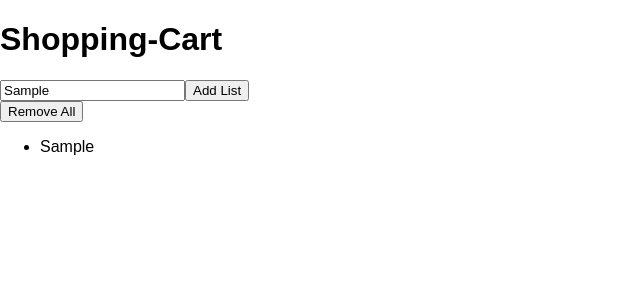
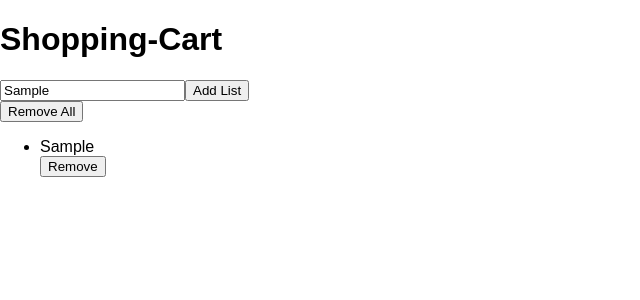
Before and after one commit to nishadunnisa/shopping-cart, a React (Create React App) app: page / in a window 1280 px wide. Both pictures are taken after typing "Sample" into the empty fields and a click on the button "Add List". Shown: the top 300 px of the page, without its empty margins (0-640 px from the left). Built offline with nearby package versions, Linux system fonts and the light colour scheme.

Commit message:
add remove button

```diff
--- a/src/App.js
+++ b/src/App.js
@@ -5,7 +5,7 @@ class App extends React.Component {
     super(props);
     this.handleRemoveAll = this.handleRemoveAll.bind(this);
     this.handleAddOptions = this.handleAddOptions.bind(this);
-
+    this.handleRemoveOption = this.handleRemoveOption.bind(this);
     this.state = {
       options: []
     };
@@ -15,6 +15,12 @@ class App extends React.Component {
     this.setState({ options: [] });
   }
 
+  handleRemoveOption(optionToRemove) {
+    this.setState((prevState) => ({
+      options: prevState.options.filter((option) => option !== optionToRemove)
+    }));
+  }
+
   handleAddOptions(option) {
 
     if (!option) {                                           //if there is no string
@@ -22,12 +28,7 @@ class App extends React.Component {
     } else if (this.state.options.indexOf(option) > 1) {
       return 'This option already exists';
     }
-
-    this.setState((prevState) => {
-      return {
-        options: prevState.options.concat([option])
-      };
-    });
+    this.setState((prevState) => ({ options: prevState.options.concat([option]) }));
   }
 
   render() {
@@ -38,6 +39,7 @@ class App extends React.Component {
         <Options
           options={this.state.options}
           handleRemoveAll={this.handleRemoveAll}
+          handleRemoveOption={this.handleRemoveOption}
         />
       </div>
     );
@@ -97,7 +99,11 @@ class Options extends React.Component {
         <button onClick={this.props.handleRemoveAll}>Remove All</button>
         {
           this.props.options.map((option, i) =>
-            (<Option key={i} optionText={option} />))
+            (<Option
+              key={i}
+              optionText={option}
+              handleRemoveOption={this.props.handleRemoveOption}
+            />))
         }
       </div>
     );
@@ -110,6 +116,12 @@ class Option extends React.Component {
       <div>
         <ul>
           <li>{this.props.optionText}</li>
+
+          <button onClick={() => {
+            this.props.handleRemoveOption(this.props.optionText)
+          }}>
+            Remove
+          </button>
         </ul>
       </div>
     );
```
